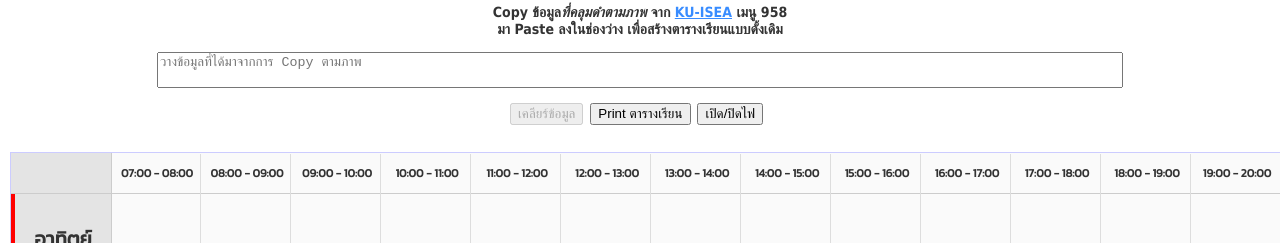
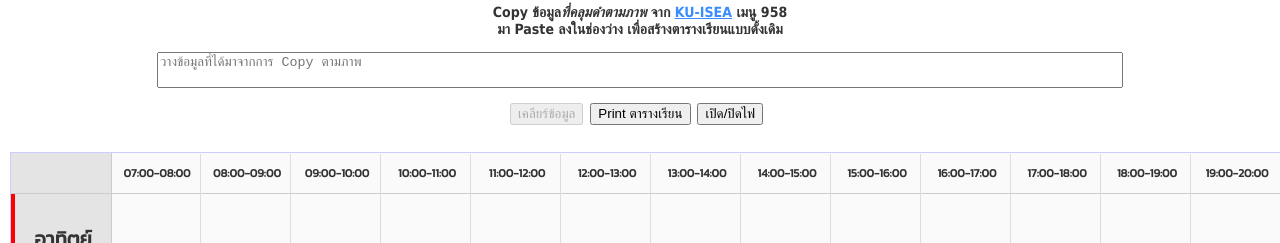
Before and after one commit to anawinwz/ku-retrotimetable, a React (Create React App) app: page / in a window 1280 px wide. Shown: the part 380-623 px from the top of the page. Built offline with nearby package versions, Linux system fonts and the light colour scheme.

Commit message:
Use loop to generate table components

```diff
--- a/src/components/KUTable.js
+++ b/src/components/KUTable.js
@@ -18,6 +18,7 @@ export default ({ courses }) => {
 
     return `${minutes * 1.5}px`;
   }
+  const zeroFill = num => num < 10 ? `0${num}` : `${num}`;
 
   return (
   <table align="center" border="0" style={{width: '1366px'}}>
@@ -39,46 +40,22 @@ export default ({ courses }) => {
 
           <div id="wrapper" style={{width: '1260px'}}>
             <div className="tt-times">
-              <div className="tt-time" style={{left: '45px'}}></div>
-              <div className="tt-time" style={{left: '135px'}}></div>
-              <div className="tt-time" style={{left: '225px'}}></div>
-              <div className="tt-time" style={{left: '315px'}}></div>
-              <div className="tt-time" style={{left: '405px'}}></div>
-              <div className="tt-time" style={{left: '495px'}}></div>
-              <div className="tt-time" style={{left: '585px'}}></div>
-              <div className="tt-time" style={{left: '675px'}}></div>
-              <div className="tt-time" style={{left: '765px'}}></div>
-              <div className="tt-time" style={{left: '855px'}}></div>
-              <div className="tt-time" style={{left: '945px'}}></div>
-              <div className="tt-time" style={{left: '1035px'}}></div>
-              <div className="tt-time" style={{left: '1125px'}}></div>
+              {[...Array(13)].map((_, i) => <div className="tt-time" style={{left: `${45 + (i*90)}px`}} />)}
             </div>
 
             <div id="scheduler-wrapper">
               <div id="timeline2">
-                <div className="major" style={{left: '0px'}}>07:00 - 08:00</div>
-                <div className="major" style={{left: '90px'}}>08:00 - 09:00</div>
-                <div className="major" style={{left: '180px'}}>09:00 - 10:00</div>
-                <div className="major" style={{left: '270px'}}>10:00 - 11:00</div>
-                <div className="major" style={{left: '360px'}}>11:00 - 12:00</div>
-                <div className="major" style={{left: '450px'}}>12:00 - 13:00</div>
-                <div className="major" style={{left: '540px'}}>13:00 - 14:00</div>
-                <div className="major" style={{left: '630px'}}>14:00 - 15:00</div>
-                <div className="major" style={{left: '720px'}}>15:00 - 16:00</div>
-                <div className="major" style={{left: '810px'}}>16:00 - 17:00</div>
-                <div className="major" style={{left: '900px'}}>17:00 - 18:00</div>
-                <div className="major" style={{left: '990px'}}>18:00 - 19:00</div>
-                <div className="major" style={{left: '1080px'}}>19:00 - 20:00</div>
-                <div className="major" style={{left: '1170px'}}>20:00 - 21:00</div>
+                {[...Array(14)].map((_, i) =>
+                <div className="major" style={{left: `${i*90}px`}}>{zeroFill(i+7)}:00-{zeroFill(i+8)}:00</div>)}
               </div>
 
               {Object.keys(courses).map(day => {
                 return <div id={`scheduler${day}`} key={day}>
                   {courses[day].map(course => {
                     return <div className="event" style={{
-                      left: calcEventWidth('07:00', course.start),
+                      width: calcEventWidth(course.start, course.end),
                       height: '82px',
-                      width: calcEventWidth(course.start, course.end),
+                      left: calcEventWidth('07:00', course.start)
                     }}>
                     <div className="bar"></div>
                     <div className="content" style={{backgroundColor: colors[course.idx]}}>
```
